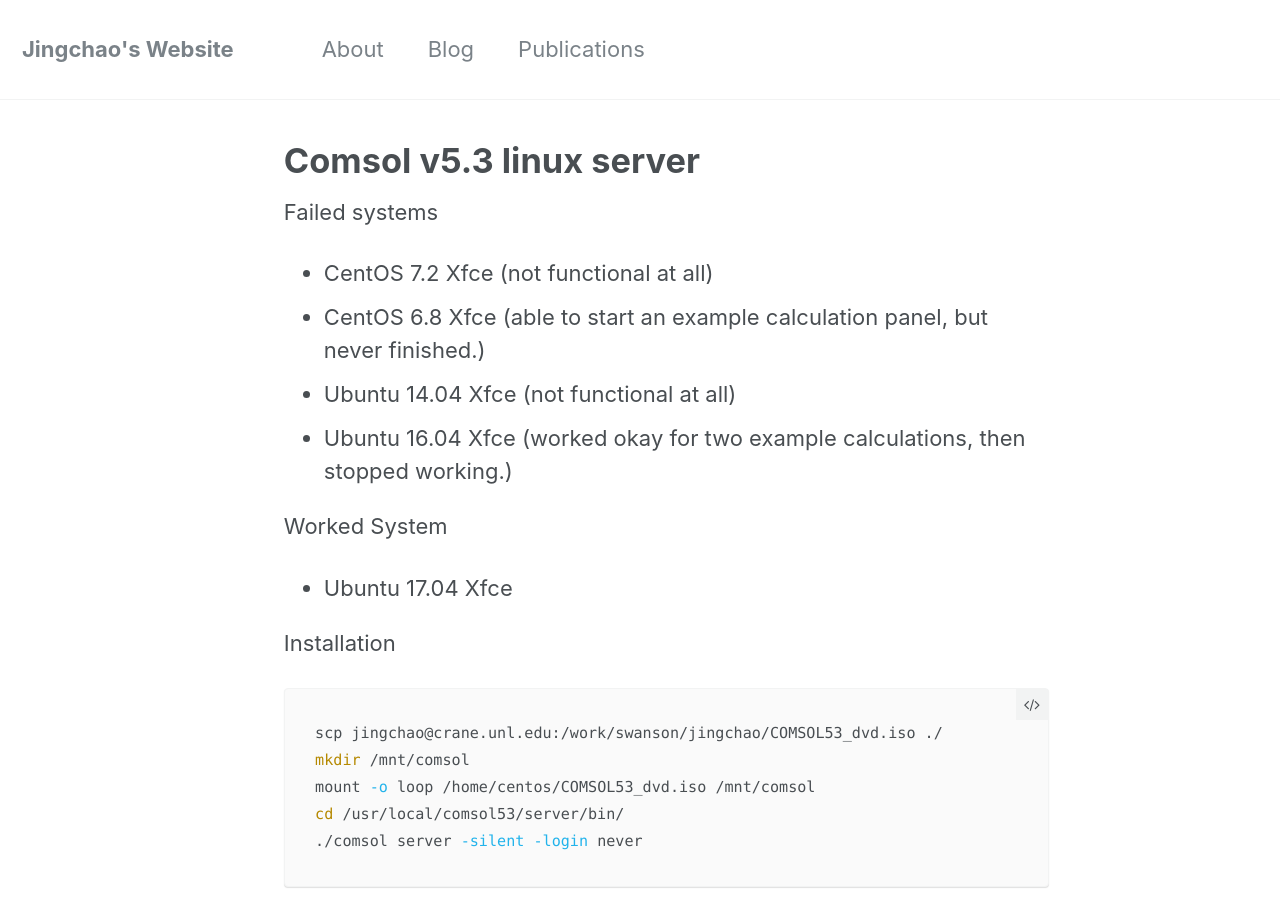
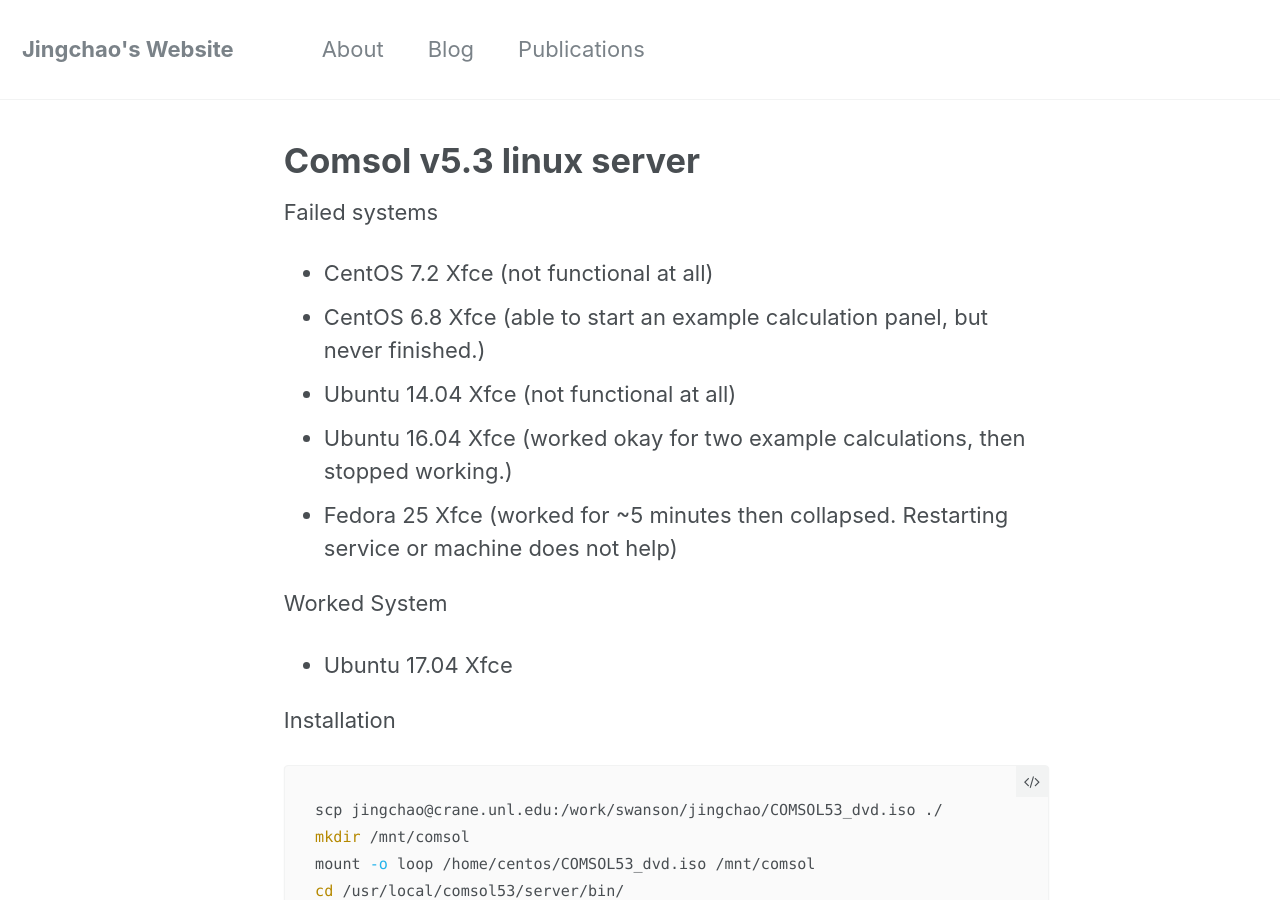
Before and after one commit to JingchaoZhang/JingchaoZhang.github.io, a Jekyll site: the page built from _posts/2017-08-09-COMSOL V5.3 Linux Server.md, in a window 1280 px wide and 900 px high. Built offline with Jekyll 4.4.1, drawn with Linux system fonts in a browser that asks for light colours.

Commit message:
Update 2017-08-09-COMSOL V5.3 Linux Server.md

```diff
--- a/_posts/2017-08-09-COMSOL V5.3 Linux Server.md
+++ b/_posts/2017-08-09-COMSOL V5.3 Linux Server.md
@@ -9,6 +9,7 @@
 - CentOS 6.8 Xfce (able to start an example calculation panel, but never finished.)
 - Ubuntu 14.04 Xfce (not functional at all)
 - Ubuntu 16.04 Xfce (worked okay for two example calculations, then stopped working.)
+- Fedora 25 Xfce (worked for ~5 minutes then collapsed. Restarting service or machine does not help)
 
 Worked System
 - Ubuntu 17.04 Xfce
```
